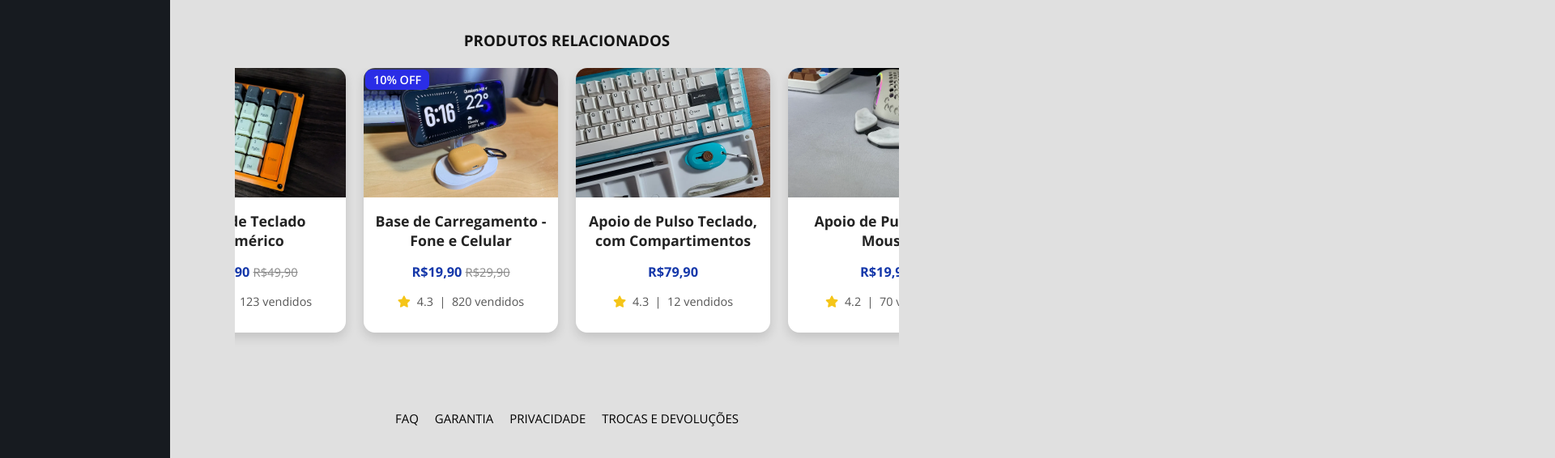
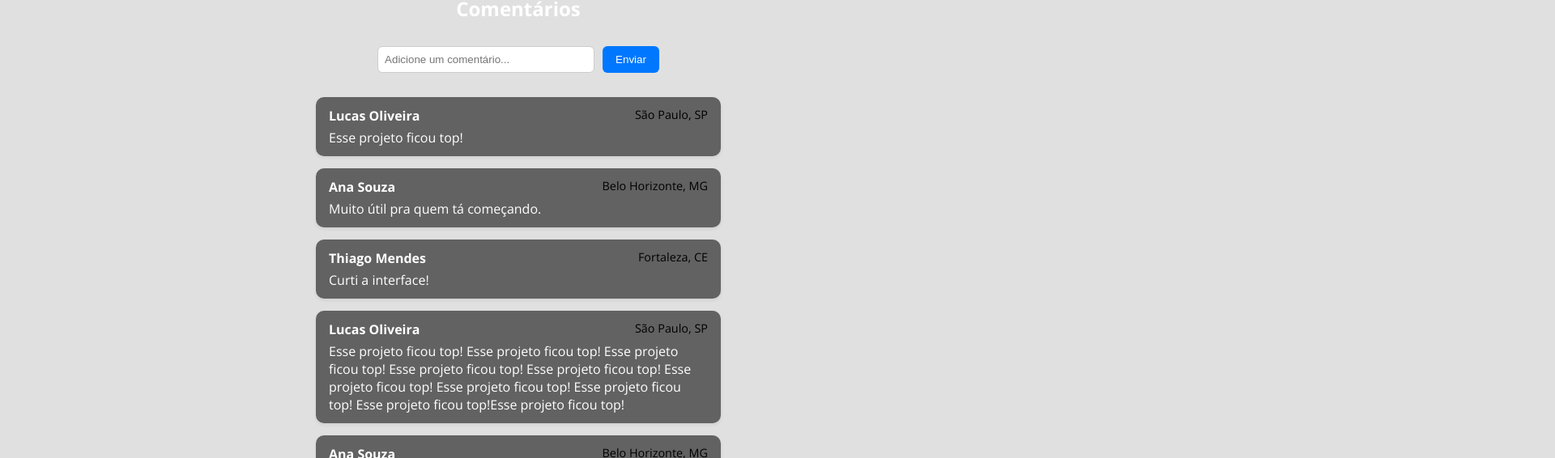
Before and after one commit to vmellozk/loja-voxel, a website built with Vite: page productPage.html in a window 1280 px wide. Shown: the part 1580-2146 px from the top of the page at 81% size, 1920 px wide, since content can reach past the window. Built offline with nearby package versions, Linux system fonts and the light colour scheme.

Commit message:
atualização geral

```diff
--- a/categorias.css
+++ b/categorias.css
@@ -10,15 +10,22 @@ body {
   min-height: 100vh;
   background: #e0e0e0;
 }
+
 .sidebar {
+  position: fixed;
+  top: 0;
+  left: 0;
   width: 210px;
+  height: 100vh;
   background: #171b20;
   min-height: 100vh;
   display: flex;
   flex-direction: column;
   align-items: flex-start;
   padding-top: 30px;
+  z-index: 1000;
 }
+
 .sidebar-logo {
   padding: 0 25px 20px 25px;
 }
@@ -60,7 +67,10 @@ body {
   display: flex;
   flex-direction: column;
   background: #e0e0e0;
+  margin-left: 210px;
+  padding: 20px;
 }
+
 .main-header {
   display: flex;
   justify-content: flex-end;
--- a/productPage.css
+++ b/productPage.css
@@ -12,15 +12,22 @@ body {
   min-height: 100vh;
   background: #e0e0e0;
 }
+
 .sidebar {
+  position: fixed;
+  top: 0;
+  left: 0;
   width: 210px;
+  height: 100vh;
   background: #171b20;
   min-height: 100vh;
   display: flex;
   flex-direction: column;
   align-items: flex-start;
   padding-top: 30px;
+  z-index: 1000;
 }
+
 .sidebar-logo {
   padding: 0 25px 20px 25px;
 }
@@ -63,6 +70,7 @@ body {
   flex-direction: column;
   background: #e0e0e0;
 }
+
 .main-header {
   display: flex;
   justify-content: flex-end;
@@ -317,7 +325,7 @@ body {
 .footer-nav {
   display: flex;
   align-items: center;
-  padding: 18px 28px 10px 28px;
+  padding: 18px 8px 10px 28px;
   justify-content: center;
   margin-bottom: 30px;
   flex-wrap: wrap;
@@ -419,7 +427,7 @@ body {
 .product-container {
   display: flex;
   justify-content: center;
-  padding: 40px 20px;
+  padding: 40px 20px 20px 200px;
   background: #e0e0e0;
 }
 
@@ -652,7 +660,7 @@ body {
 .product-description-box {
   border-radius: 12px;
   padding: 24px;
-  margin: auto 785px auto 785px;
+  margin: auto 1200px auto 1000px;
   color: #000000;
   max-width: 1400px;
   width: 100%;
@@ -696,7 +704,7 @@ body {
 /* Produtos Relacionados */
 .related-products-section {
   margin-top: 44px;
-  padding: 24px 170px 24px 80px;
+  padding: 24px 50px 24px 80px;
 }
 
 .related-title {
@@ -806,3 +814,67 @@ body {
     align-items: center;
   }
 }
+
+.comment-section {
+  display: flex;
+  flex-direction: column;
+  align-items: center;
+  justify-content: center;
+  margin-top: 40px;
+  text-align: center;
+}
+
+.add-comment {
+  display: flex;
+  gap: 10px;
+  margin: 10px 0;
+}
+
+.add-comment input {
+  padding: 8px;
+  width: 250px;
+  border: 1px solid #ccc;
+  border-radius: 6px;
+}
+
+.add-comment button {
+  padding: 8px 16px;
+  background-color: #0077ff;
+  color: white;
+  border: none;
+  border-radius: 6px;
+  cursor: pointer;
+}
+
+#commentsList {
+  margin-top: 20px;
+  max-width: 500px;
+  width: 100%;
+  display: flex;
+  flex-direction: column;
+  gap: 15px;
+}
+
+.comment-card {
+  background: #626262;
+  border-radius: 10px;
+  padding: 12px 16px;
+  box-shadow: 0 2px 4px rgba(0,0,0,0.08);
+  text-align: left;
+}
+
+.comment-header {
+  display: flex;
+  justify-content: space-between;
+  margin-bottom: 5px;
+}
+
+.comment-location {
+  font-size: 0.9em;
+  color: #000000;
+}
+
+.comment-text {
+  margin: 0;
+  font-size: 1em;
+}
--- a/productPage.html
+++ b/productPage.html
@@ -155,6 +155,67 @@
           </div>
         </section>
 
+        <!-- Campo de Comentários -->
+        <div class="comment-section">
+          <h2>Comentários</h2>
+
+          <div class="add-comment">
+            <input type="text" id="commentInput" placeholder="Adicione um comentário..." />
+            <button id="addCommentBtn">Enviar</button>
+          </div>
+
+          <div id="commentsList">
+            <div class="comment-card">
+              <div class="comment-header">
+                <strong>Lucas Oliveira</strong>
+                <span class="comment-location">São Paulo, SP</span>
+              </div>
+              <p class="comment-text">Esse projeto ficou top!</p>
+            </div>
+
+            <div class="comment-card">
+              <div class="comment-header">
+                <strong>Ana Souza</strong>
+                <span class="comment-location">Belo Horizonte, MG</span>
+              </div>
+              <p class="comment-text">Muito útil pra quem tá começando.</p>
+            </div>
+
+            <div class="comment-card">
+              <div class="comment-header">
+                <strong>Thiago Mendes</strong>
+                <span class="comment-location">Fortaleza, CE</span>
+              </div>
+              <p class="comment-text">Curti a interface!</p>
+            </div>
+
+            <div class="comment-card">
+              <div class="comment-header">
+                <strong>Lucas Oliveira</strong>
+                <span class="comment-location">São Paulo, SP</span>
+              </div>
+              <p class="comment-text">Esse projeto ficou top! Esse projeto ficou top! Esse projeto ficou top! Esse projeto ficou top! Esse projeto ficou top! Esse projeto ficou top! Esse projeto ficou top! Esse projeto ficou top! Esse projeto ficou top!Esse projeto ficou top!</p>
+            </div>
+
+            <div class="comment-card">
+              <div class="comment-header">
+                <strong>Ana Souza</strong>
+                <span class="comment-location">Belo Horizonte, MG</span>
+              </div>
+              <p class="comment-text">Muito útil pra quem tá começando.</p>
+            </div>
+
+            <div class="comment-card">
+              <div class="comment-header">
+                <strong>Thiago Mendes</strong>
+                <span class="comment-location">Fortaleza, CE</span>
+              </div>
+              <p class="comment-text">Curti a interface!</p>
+            </div>
+
+          </div>
+        </div>
+
         <!-- Produtos Relacionados -->
         <section class="related-products-section">
           <h2 class="related-title">PRODUTOS RELACIONADOS</h2>
--- a/src/productPage.ts
+++ b/src/productPage.ts
@@ -106,3 +106,31 @@ document.addEventListener("DOMContentLoaded", () => {
     }
   });
 });
+
+//
+const fakeNames = [
+  { name: "Mariana Lopes", location: "Recife, PE" },
+  { name: "Carlos Silva", location: "Porto Alegre, RS" },
+  { name: "Julia Fernandes", location: "Salvador, BA" }
+];
+
+document.getElementById("addCommentBtn")?.addEventListener("click", () => {
+  const input = document.getElementById("commentInput") as HTMLInputElement;
+  const comment = input.value.trim();
+  if (comment) {
+    const randomUser = fakeNames[Math.floor(Math.random() * fakeNames.length)];
+
+    const commentCard = document.createElement("div");
+    commentCard.className = "comment-card";
+    commentCard.innerHTML = `
+      <div class="comment-header">
+        <strong>${randomUser.name}</strong>
+        <span class="comment-location">${randomUser.location}</span>
+      </div>
+      <p class="comment-text">${comment}</p>
+    `;
+
+    document.getElementById("commentsList")?.prepend(commentCard);
+    input.value = "";
+  }
+});
--- a/style.css
+++ b/style.css
@@ -10,15 +10,22 @@ body {
     min-height: 100vh;
     background: #e0e0e0;
   }
+
   .sidebar {
+    position: fixed;
+    top: 0;
+    left: 0;
     width: 210px;
+    height: 100vh;
     background: #171b20;
     min-height: 100vh;
     display: flex;
     flex-direction: column;
     align-items: flex-start;
     padding-top: 30px;
+    z-index: 1000;
   }
+
   .sidebar-logo {
     padding: 0 25px 20px 25px;
   }
@@ -44,13 +51,17 @@ body {
     transform: translateY(-2px) scale(1.03);
     display: inline-block;
   }
+
   .main-content {
     flex: 1;
     min-width: 0;
     display: flex;
     flex-direction: column;
     background: #e0e0e0;
+    margin-left: 210px;
+    padding: 20px;
   }
+
   .main-header {
     display: flex;
     justify-content: flex-end;
```
